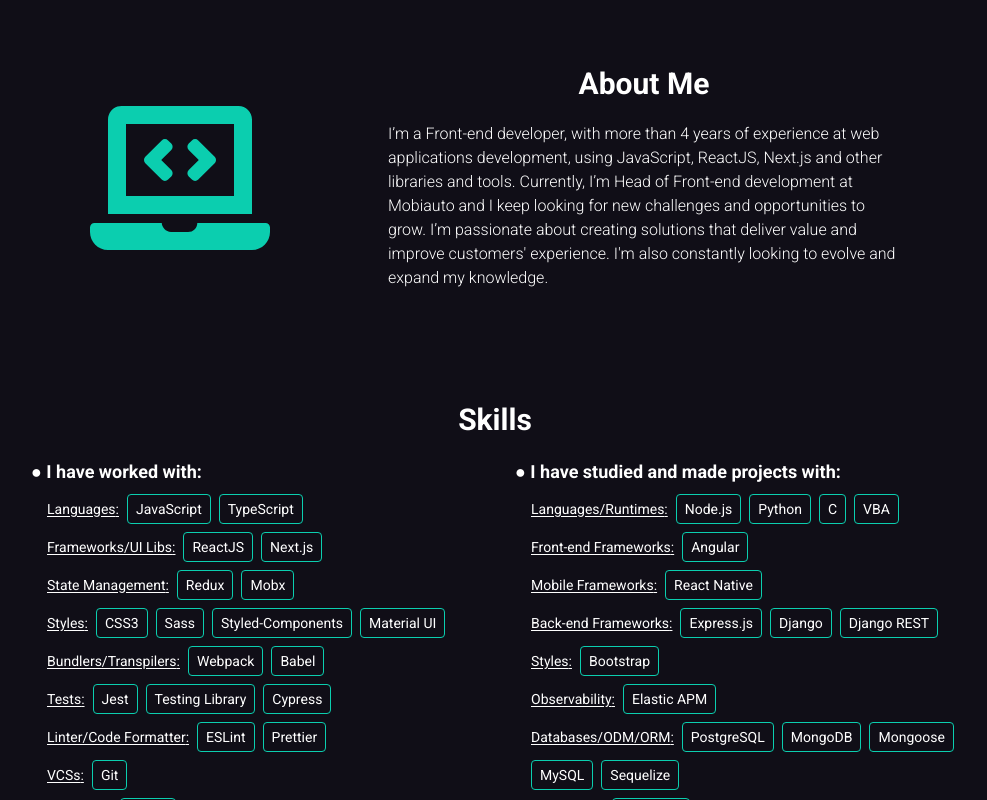
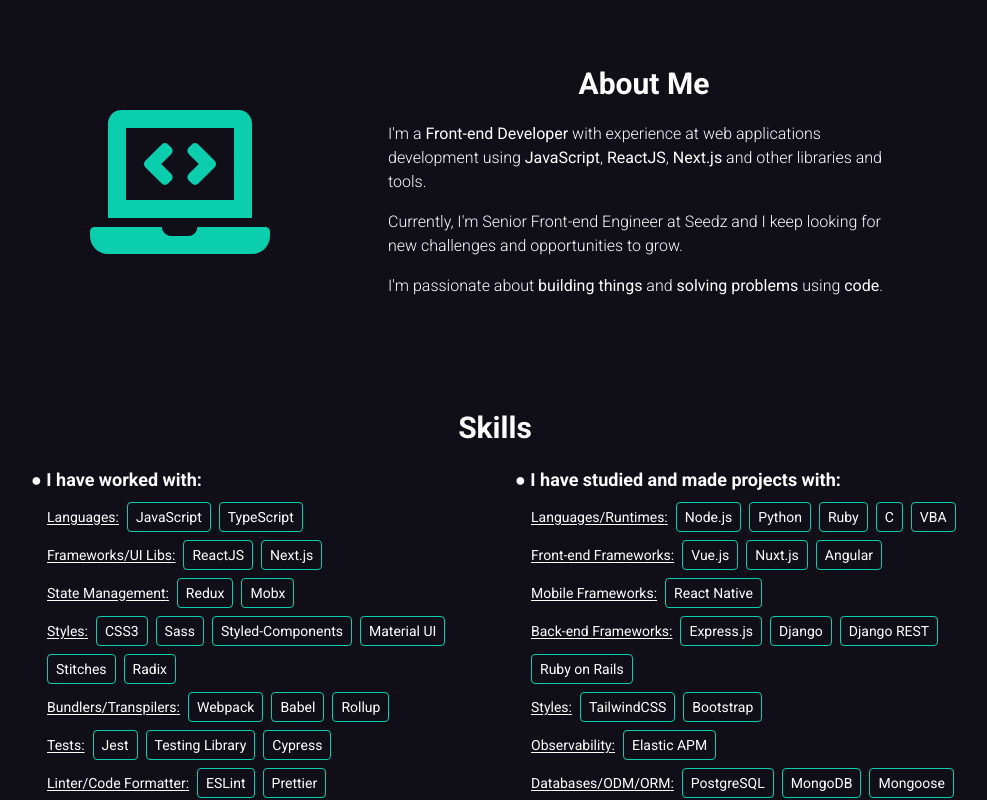
Before and after one commit to henriquece/personal-website, a Next.js app: page / in a window 1280 px wide. Shown: the part 560-1360 px from the top of the page, without its empty margins (145-1132 px from the left). Built offline with nearby package versions, Linux system fonts and the light colour scheme.

Commit message:
feat: add new experience

```diff
--- a/src/components/Home/About/index.tsx
+++ b/src/components/Home/About/index.tsx
@@ -12,23 +12,28 @@ export const About: FC<AboutProps> = ({ isMobile }) => {
   return (
     <section className="pt-20 lg:pt-28" id={'about' as HomeSection}>
       <SectionContainer>
-        <div className="flex flex-col items-center lg:flex-row lg:justify-around">
+        <div className="flex flex-col items-center md:flex-row md:justify-around">
           <FaLaptopCode
             className="mb-4 text-secondary lg:mb-0"
             size={isMobile ? 120 : 180}
           />
           <div>
             <SectionTitle title="About Me" />
-            <p className="max-w-xs mt-5 text-white text-center font-light lg:max-w-lg lg:text-left">
-              I’m a Front-end developer, with more than 4 years of experience at
-              web applications development, using JavaScript, ReactJS, Next.js
-              and other libraries and tools. Currently, I’m Head of Front-end
-              development at Mobiauto and I keep looking for new challenges and
-              opportunities to grow. I’m passionate about creating solutions
-              that deliver value and improve customers&apos; experience.
-              I&apos;m also constantly looking to evolve and expand my
-              knowledge.
-            </p>
+            <div className="max-w-xs mt-5 text-white text-center font-light md:max-w-lg md:text-left">
+              <p>
+                I&apos;m a <b>Front-end Developer</b> with experience at web
+                applications development using <b>JavaScript</b>, <b>ReactJS</b>
+                , <b>Next.js</b> and other libraries and tools.
+              </p>
+              <p className="mt-4">
+                Currently, I&apos;m Senior Front-end Engineer at Seedz and I
+                keep looking for new challenges and opportunities to grow.
+              </p>
+              <p className="mt-4">
+                I&apos;m passionate about <b>building things</b> and{' '}
+                <b>solving problems</b> using <b>code</b>.
+              </p>
+            </div>
           </div>
         </div>
       </SectionContainer>
--- a/src/components/Home/Experiences/index.tsx
+++ b/src/components/Home/Experiences/index.tsx
@@ -1,13 +1,18 @@
 import { SectionContainer } from '@/components/commons/SectionContainer'
 import { SectionTitle } from '@/components/commons/SectionTitle'
 import { HomeSection } from '@/pages'
-import { FC } from 'react'
-
-interface ExperiencesProps {}
 
 const experiences = [
   {
-    position: 'Head of Front-end development',
+    position: 'Senior Front-end Engineer',
+    company: 'Seedz',
+    date: 'Feb 2023 - present',
+    description: [
+      'Research and development of the new front-end project for the company’s ERP product, including the tools, libraries and the architecture. The project is developed with ReactJS, Rollup, Stitches, Radix, Storybook and other libraries.'
+    ]
+  },
+  {
+    position: 'Front-end Coordinator',
     company: 'Mobiauto',
     date: 'Jun 2022 - Jan 2023',
     description: [
@@ -19,7 +24,7 @@ const experiences = [
   {
     position: 'Front-end Developer',
     company: 'Mobiauto',
-    date: 'Feb 2019 - Jun 2022',
+    date: 'Feb 2019 - May 2022',
     description: [
       'Development of server-side and client-side front-end projects, using ReactJS, Next.js, Typescript, Styled-Components, Material UI and other libraries, taking care of SEO, performance optimization, responsivity and compatibility.',
       'Research and development of Mobiauto Design System and the new projects architecture (monorepo), as well as all the tools and libraries used on it.'
@@ -35,7 +40,7 @@ const experiences = [
   }
 ]
 
-export const Experiences: FC<ExperiencesProps> = () => {
+export const Experiences = () => {
   return (
     <section className="pt-20 lg:pt-28" id={'experiences' as HomeSection}>
       <SectionContainer>
@@ -43,7 +48,7 @@ export const Experiences: FC<ExperiencesProps> = () => {
         <div className="mt-7 flex flex-col gap-6">
           {experiences.map((experience) => (
             <div
-              key={experience.position}
+              key={experience.date}
               className={`p-2 flex flex-col rounded-lg bg-zinc-900 shadow-card md:flex-row`}
             >
               <div className="flex flex-col pt-2 px-2 pb-4">
--- a/src/components/Home/Skills/index.tsx
+++ b/src/components/Home/Skills/index.tsx
@@ -22,11 +22,18 @@ const skillGroups: SkillGroup[] = [
       { title: 'State Management', items: ['Redux', 'Mobx'] },
       {
         title: 'Styles',
-        items: ['CSS3', 'Sass', 'Styled-Components', 'Material UI']
+        items: [
+          'CSS3',
+          'Sass',
+          'Styled-Components',
+          'Material UI',
+          'Stitches',
+          'Radix'
+        ]
       },
       {
         title: 'Bundlers/Transpilers',
-        items: ['Webpack', 'Babel']
+        items: ['Webpack', 'Babel', 'Rollup']
       },
       {
         title: 'Tests',
@@ -48,21 +55,27 @@ const skillGroups: SkillGroup[] = [
   {
     title: 'I have studied and made projects with:',
     skillAreas: [
-      { title: 'Languages/Runtimes', items: ['Node.js', 'Python', 'C', 'VBA'] },
-      { title: 'Front-end Frameworks', items: ['Angular'] },
+      {
+        title: 'Languages/Runtimes',
+        items: ['Node.js', 'Python', 'Ruby', 'C', 'VBA']
+      },
+      {
+        title: 'Front-end Frameworks',
+        items: ['Vue.js', 'Nuxt.js', 'Angular']
+      },
       { title: 'Mobile Frameworks', items: ['React Native'] },
       {
         title: 'Back-end Frameworks',
-        items: ['Express.js', 'Django', 'Django REST']
+        items: ['Express.js', 'Django', 'Django REST', 'Ruby on Rails']
       },
-      { title: 'Styles', items: ['Bootstrap'] },
+      { title: 'Styles', items: ['TailwindCSS', 'Bootstrap'] },
       { title: 'Observability', items: ['Elastic APM'] },
       {
         title: 'Databases/ODM/ORM',
         items: ['PostgreSQL', 'MongoDB', 'Mongoose', 'MySQL', 'Sequelize']
       },
       { title: 'WebSocket', items: ['Socket.IO'] },
-      { title: 'Deploy', items: ['Heroku', 'AWS', 'GCP'] },
+      { title: 'Deploy', items: ['Heroku', 'AWS', 'GCP', 'Vercel'] },
       { title: 'Automation', items: ['Jenkins'] },
       { title: 'Other', items: ['PWA', 'Docker', 'Kubernetes', 'Rancher'] }
     ]
```
